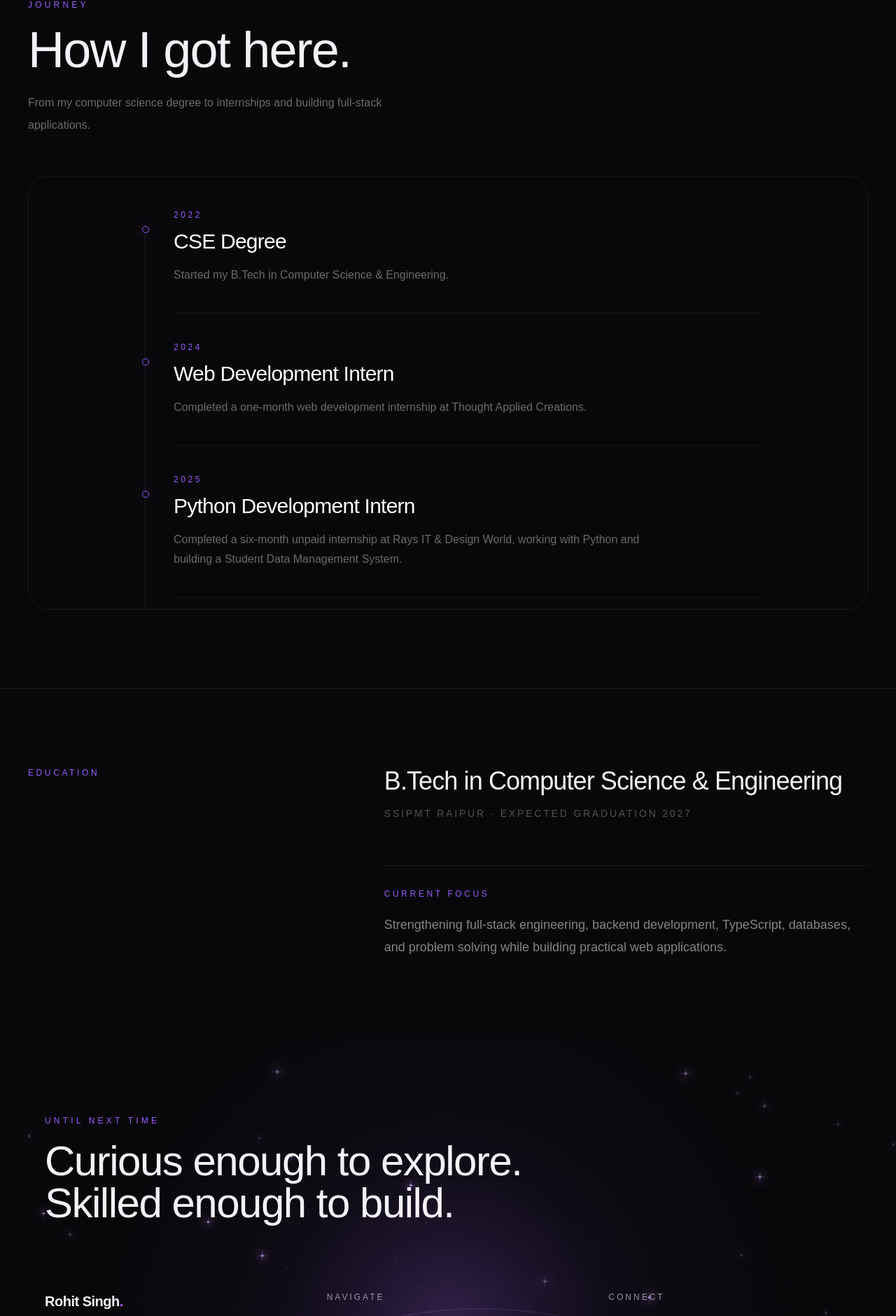
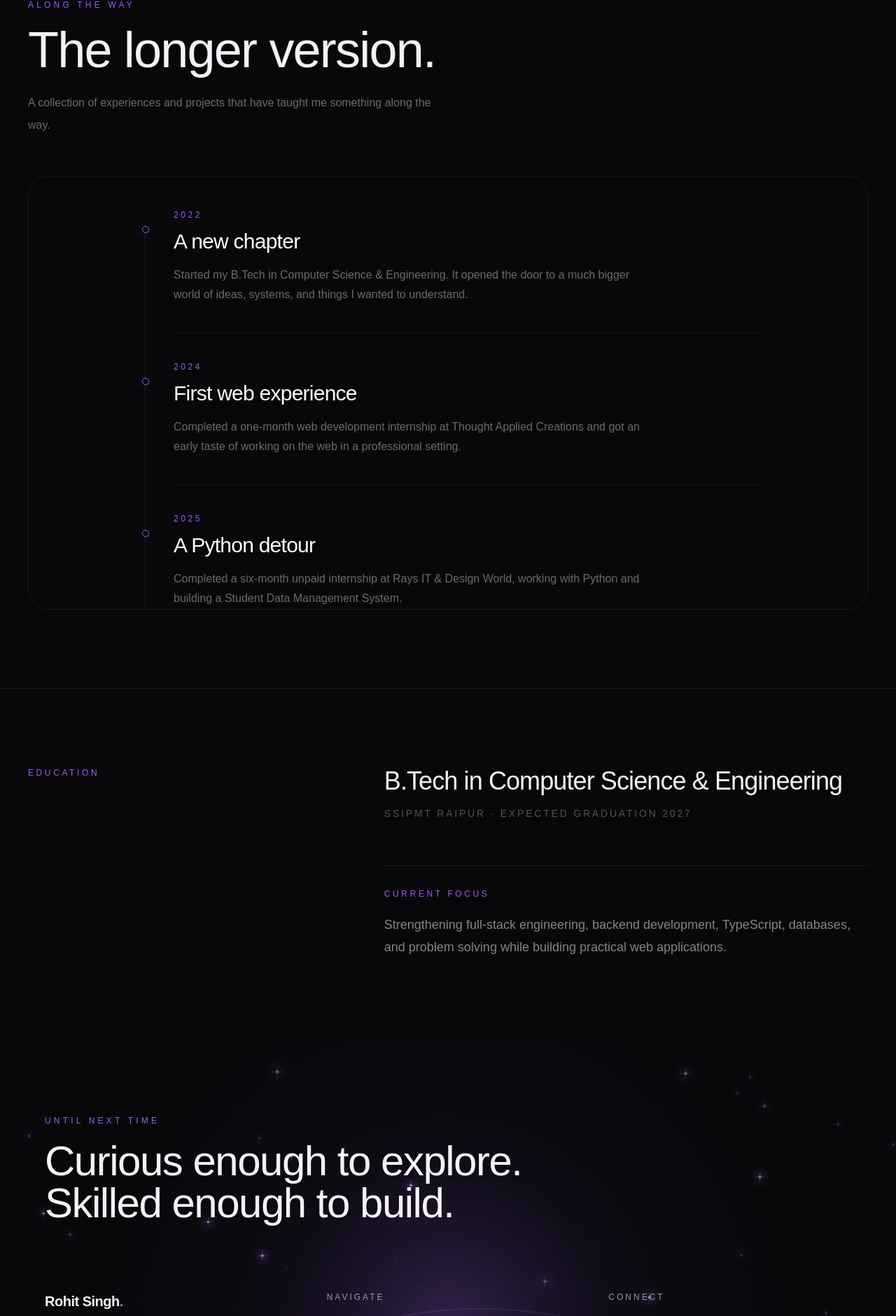
Before and after one commit to rohitcreates/portfolio, a Next.js app: page /about in a window 1280 px wide. Shown: the part 1415-3295 px from the top of the page at 70% size. Built offline with nearby package versions, Linux system fonts and the light colour scheme.

Commit message:
content: present about timeline as personal story

```diff
--- a/src/components/AboutJourney.tsx
+++ b/src/components/AboutJourney.tsx
@@ -5,51 +5,51 @@ import { useRef, useState } from "react";
 const milestones = [
   {
     year: "2022",
-    title: "CSE Degree",
+    title: "A new chapter",
     description:
-      "Started my B.Tech in Computer Science & Engineering.",
+      "Started my B.Tech in Computer Science & Engineering. It opened the door to a much bigger world of ideas, systems, and things I wanted to understand.",
   },
   {
     year: "2024",
-    title: "Web Development Intern",
+    title: "First web experience",
     description:
-      "Completed a one-month web development internship at Thought Applied Creations.",
+      "Completed a one-month web development internship at Thought Applied Creations and got an early taste of working on the web in a professional setting.",
   },
   {
     year: "2025",
-    title: "Python Development Intern",
+    title: "A Python detour",
     description:
       "Completed a six-month unpaid internship at Rays IT & Design World, working with Python and building a Student Data Management System.",
   },
   {
     year: "2025–2026",
-    title: "Frontend Development",
+    title: "Learning by making",
     description:
-      "Built a foundation in JavaScript, React, API integration, and responsive interfaces through hands-on projects.",
+      "Spent more time building with JavaScript and React, exploring APIs, and learning how a collection of small pieces becomes a useful interface.",
   },
   {
     year: "2026",
     title: "CineScope",
     description:
-      "Built a movie discovery application with React and the TMDB API, including search, movie details, trailers, and favourites.",
+      "Made a movie discovery experience with React and the TMDB API, bringing together search, movie details, trailers, cast information, similar titles, and favourites.",
   },
   {
     year: "2026",
     title: "Vanta Studio",
     description:
-      "Built a full-stack e-commerce application and worked with authentication, server-side authorization, Prisma, and PostgreSQL.",
+      "Explored the many moving parts of an e-commerce application, including customer accounts, product discovery, cart and wishlist flows, and an admin interface.",
   },
   {
     year: "2026",
     title: "NovaFlow",
     description:
-      "Built a workspace and project management application with authentication, roles, projects, tasks, documentation, and collaboration features.",
+      "Took on a larger workspace and project management idea, bringing together workspaces, roles, projects, tasks, documentation, and collaboration features.",
   },
   {
     year: "NOW",
-    title: "Still Building",
+    title: "More to explore",
     description:
-      "Continuing to strengthen full-stack engineering, TypeScript, backend development, databases, and problem solving.",
+      "Still learning, experimenting, and making things. There are plenty of ideas left to chase and plenty of things I haven't figured out yet.",
   },
 ];
 
@@ -71,13 +71,13 @@ export default function AboutJourney() {
       <div className="mx-auto max-w-7xl">
         <div className="mb-14">
           <p className="text-xs uppercase tracking-[0.35em] text-[var(--accent)]">
-            Journey
+            Along the way
           </p>
           <h2 className="mt-5 text-5xl font-medium tracking-tight sm:text-6xl lg:text-7xl">
-            How I got here.
+            The longer version.
           </h2>
           <p className="mt-6 max-w-xl text-base leading-8 text-white/40">
-            From my computer science degree to internships and building full-stack applications.
+            A collection of experiences and projects that have taught me something along the way.
           </p>
         </div>
 
```
